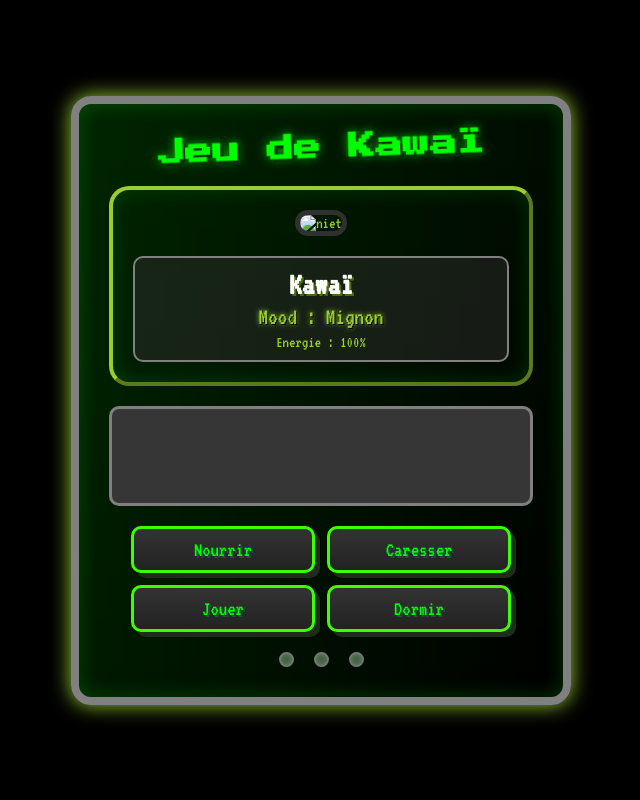
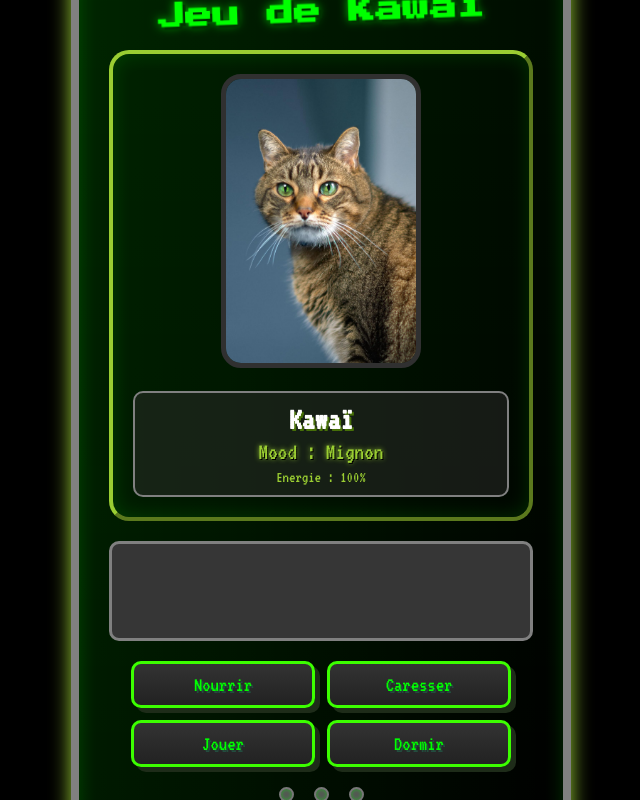
Before and after one commit to glougloush/jeuDeKawai, a plain HTML site: page index.html in a window 1280 px wide. Shown: the whole page, without its empty margins (319-959 px from the left). Drawn offline with Linux system fonts and the light colour scheme.

Commit message:
Update index.html

```diff
--- a/index.html
+++ b/index.html
@@ -11,7 +11,7 @@
         <div id="game-container">
             <h1> Jeu de Kawaï </h1>
             <div id="cat-container">
-                <img id="cat-img" src="cat1.jpg" alt="niet"/>
+                <img id="cat-img" src="IMG-20250420-WA0004.jpg" alt="niet"/>
                 <div id="cat-status">
                     <h2 id="cat-name"> Kawaï </h2>
                     <p id="cat-mood">Mood : Mignon</p>
```
